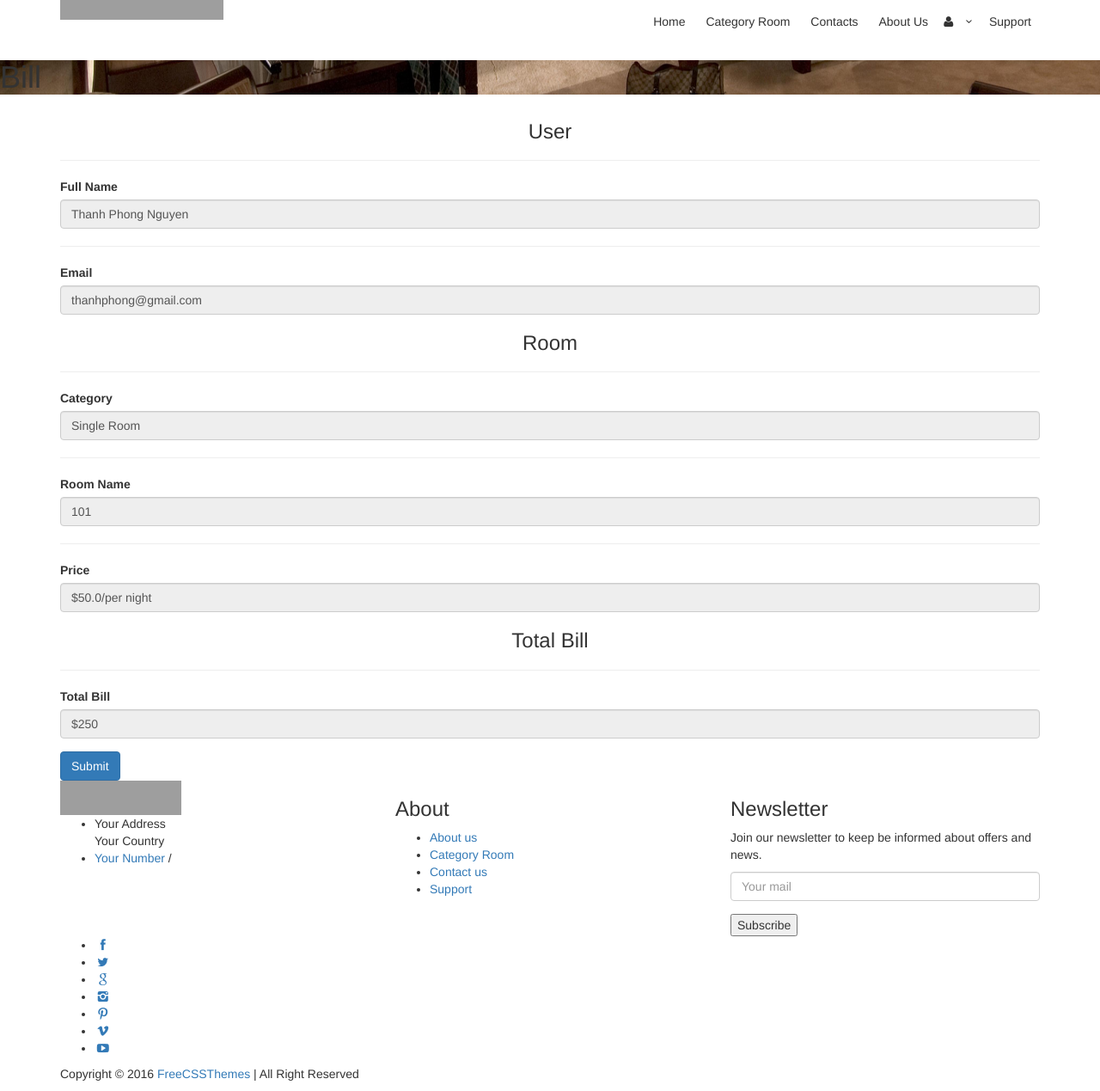
After one commit to phuthien007/django-project, a Django app: page /admin_booking/total_bill/3 in a window 1280 px wide. The commit adds this page. Shown: the whole page at 86% size. Run offline with Django 3.2, Linux system fonts and the light colour scheme; a user stored in the database is signed in; data comes from the database, SQL or seed files in the repository; both versions use the stored data as it was after the commit; data that the repository does not hold is empty; some libraries are stand-ins or nearby versions; grey boxes are pictures that could not be loaded.

Commit message:
update 1

```diff
--- a/booking_hotels/booking_hotels/booking/admin.py
+++ b/booking_hotels/booking_hotels/booking/admin.py
@@ -13,3 +13,4 @@ admin.site.register(Categories)
 admin.site.register(Booking,AdminBooking)
 admin.site.register(Comments)
 admin.site.register(service)
+admin.site.register(Voucher)
--- a/booking_hotels/booking_hotels/booking/models.py
+++ b/booking_hotels/booking_hotels/booking/models.py
@@ -48,7 +48,9 @@ class Booking(models.Model):
     number_children = models.IntegerField(default=0)
     arival_date = models.DateField()
     departure_date = models.DateField()
+    voucher_code = models.CharField(max_length=20, default=' ')
     UniqueConstraint(fields=['user', 'room'], name='unique_user_booking')
+
 
     def __str__(self):
         return self.user.first_name + ' ' + self.user.last_name + '-' + self.room.name
@@ -75,3 +77,15 @@ class Comments(models.Model):
 
     def __str__(self):
         return self.user.username + ' comment: ' + self.category.name
+
+class Voucher(models.Model):
+    code = models.CharField(max_length=20, unique=True)
+    name = models.CharField(max_length=100)
+    discount = models.FloatField(default=0)
+    qty = models.IntegerField(default=0)
+    description = models.CharField(max_length=100, null=True)
+    create_date = models.DateField(default= date.today())
+    end_date = models.DateField(null=True)
+
+    def __str__(self):
+        return self.name + self.qty
--- /dev/null
+++ b/booking_hotels/booking_hotels/booking/templates/admin/total_bill.html
@@ -0,0 +1,40 @@
+{% extends 'base.html' %}
+{% load static %}
+
+{% block sub %} Bill {% endblock %}
+
+{% block body %}
+<div class="container">
+    <form action="{% url 'accept_bill' %}" method="POST">
+        {% csrf_token %}
+        <div class="form-group">
+            <h3 class="text-center">User</h3>
+            <hr>
+            <label>Full Name</label>
+            <input type="text" class="form-control" value="{{ user.first_name }} {{user.last_name}}" readonly>
+            <hr>
+            <label >Email</label>
+            <input type="text" class="form-control" value="{{ user.username }}" name="username"  readonly>
+        </div>
+        <div class="form-group">
+            <h3 class="text-center">Room</h3>
+            <hr>
+            <label >Category</label>
+            <input type="text" class="form-control" value="{{ room.category.name }}" readonly>
+            <hr>
+            <label >Room Name</label>
+            <input type="text" class="form-control" value="{{ room.name }}" name="room_name" readonly>
+            <hr>
+            <label >Price</label>
+            <input type="text" class="form-control" value="${{ room.price }}/per night" readonly>
+        </div>
+        <div class="form-group">
+            <h3 class="text-center">Total Bill</h3>
+            <hr>
+            <label >Total Bill</label>
+            <input type="text" class="form-control" value="${{ total_price }}" readonly>
+        </div>
+        <button type="submit" class="btn btn-primary">Submit</button>
+    </form>
+</div>
+{% endblock %}
--- a/booking_hotels/booking_hotels/booking/templates/base.html
+++ b/booking_hotels/booking_hotels/booking/templates/base.html
@@ -141,9 +141,8 @@
                 <ul>
                     <li><a href="/about">About us</a></li>
                     <li><a href="{% url 'category_room_list' %}">Category Room</a></li>
-                    <li><a href="#">Activities</a></li>
                     <li><a href="/contact">Contact us</a></li>
-                    <li><a href="#">Gallery</a></li>
+<!--                    <li><a href="#">Gallery</a></li>-->
                     <li><a href="/support">Support</a></li>
                 </ul>
             </div>
--- a/booking_hotels/booking_hotels/booking/templates/contacts.html
+++ b/booking_hotels/booking_hotels/booking/templates/contacts.html
@@ -34,7 +34,8 @@
         	<div class="col-md-7 col-md-offset-1">
 
             <div id="message-contact"></div>
-				<form method="post" action="assets/contact.php" id="contactform">
+				<form method="post" action="{% url 'send_notification' %}" id="contactform">
+					{% csrf_token %}
 					<div class="row">
 						<div class="col-md-6 col-sm-6">
 							<div class="form-group">
@@ -54,7 +55,7 @@
 						<div class="col-md-6 col-sm-6">
 							<div class="form-group">
 								<label>Email</label>
-								<input type="email" id="email_contact" name="email_contact" class="form-control" placeholder="Enter Email">
+								<input type="email" id="email_contact" required name="email_contact" class="form-control" placeholder="Enter Email">
 							</div>
 						</div>
 						<div class="col-md-6 col-sm-6">
--- a/booking_hotels/booking_hotels/booking/urls.py
+++ b/booking_hotels/booking_hotels/booking/urls.py
@@ -28,5 +28,7 @@ urlpatterns = [
     path('assign_rooms/<int:id>', assign_rooms, name='assign_rooms'),
     path('admin_booking/', admin_booking, name='admin_booking'),
     path('admin_booking/delete/<int:id>', admin_booking_room_delete, name='admin_booking_room_delete'),
-
+    path('admin_booking/total_bill/<int:id>', total_bill, name='total_bill'),
+    path('admin_booking/accept_bill/', accept_bill, name='accept_bill'),
+    path('send_notification/',send_notification,name= 'send_notification'),
 ]
--- a/booking_hotels/booking_hotels/booking/views.py
+++ b/booking_hotels/booking_hotels/booking/views.py
@@ -2,6 +2,7 @@ from django.contrib.auth import authenticate, login, logout
 from django.contrib.auth.decorators import login_required
 from django.contrib.auth.hashers import make_password, check_password
 from django.contrib.auth.models import User
+from django.core.mail import send_mail
 from django.shortcuts import render, redirect
 from .models import *
 from datetime import date, datetime
@@ -9,6 +10,8 @@ from datetime import date, datetime
 
 # Create your views here.
 # url home page
+
+
 def index(request):
     category_lst = Categories.objects.all()
     comments = Comments.objects.order_by('-create_date')[:5]
@@ -184,6 +187,7 @@ def booking_room(request):
         check_out_date = request.POST['check_out']
         adults = (request.POST['adults'])
         children = (request.POST['children'])
+        voucher_code = request.POST['voucher_code']
         try:
             check_in_date = format_date(check_in_date)
             check_out_date = format_date(check_out_date)
@@ -193,6 +197,19 @@ def booking_room(request):
         adults = 0 if (adults == '') else int(adults)
         children = 0 if (children == '') else int(children)
         my_room = Booking.objects.filter(user=request.user)
+        voucher = Voucher.objects.filter(code = voucher_code).first()
+        if voucher != ' ' and voucher is not None:
+            if voucher.qty > 0:
+                voucher.qty-=1
+                voucher.save()
+            elif voucher.create_date > date.today():
+                voucher_code = ' '
+            elif voucher.end_date < date.today():
+                voucher_code = ' '
+            else:
+                voucher_code = ' '
+        else:
+            voucher_code = ' '
         if data is not None and adults != 0  and (adults + children) <=10 :
             data = data.split()
             for item in data:
@@ -202,7 +219,7 @@ def booking_room(request):
                     room.status = 2
                     room.save()
                     a = Booking.objects.create(room=room, user=request.user, number_adults=adults, number_children=children,
-                                           arival_date=check_in_date, departure_date=check_out_date)
+                                           arival_date=check_in_date, departure_date=check_out_date, voucher_code = voucher_code)
                     a.save()
         my_room = Booking.objects.filter(user=request.user)
         return render(request, 'user/my_rooms.html', {'room_list': my_room})
@@ -308,3 +325,53 @@ def admin_booking_room_delete(request,id):
     except:
         pass
     return redirect('admin_booking')
+
+def total_bill(request,id):
+    if not request.user.is_staff:
+        return redirect('/admin')
+    b1 = Booking.objects.filter(id = id).first()
+    a = int(str(b1.departure_date - b1.arival_date).split()[0])
+    if( a<0 ):
+        return redirect('admin_booking')
+    else:
+        user = b1.user
+        room = b1.room
+        total_price = a * int(room.price)
+        voucher = Voucher.objects.filter(code = b1.voucher_code).first()
+        if voucher != ' ' and voucher is not None:
+            total_price-= voucher.discount * a * int(room.price)
+        return render(request, 'admin/total_bill.html',{"user":user,"room":room,"total_price":total_price})
+
+def accept_bill(request):
+    if not request.user.is_staff:
+        return redirect('/admin')
+    if request.method == 'POST':
+        room = Rooms.objects.filter(name = request.POST['room_name']).first()
+        user = User.objects.filter(username=request.POST['username']).first()
+        b = Booking.objects.filter(room = room, user= user).first()
+        b.delete()
+        room.status = 0
+        room.save()
+        return redirect(admin_booking)
+
+
+
+EMAIL_HOST_USER = 'phailamsaonana@gmail.com'
+def send_notification(request):
+    if request.method == 'POST':
+        first_name = (request.POST['name_contact'])
+        last_name = (request.POST['lastname_contact'])
+        email  = request.POST['email_contact']
+        phone_contact = request.POST['phone_contact']
+        message_contact = request.POST['message_contact']
+        mgs = f'''
+            From:  {email}
+            Fullname: {first_name} {last_name}
+            Phone: {phone_contact}
+            Send Message: {message_contact}
+        '''
+        send_mail("A new Customer",
+                  "Your Message Sent", EMAIL_HOST_USER, [email], fail_silently=False)
+        send_mail("A new Customer",
+                  mgs, EMAIL_HOST_USER, [EMAIL_HOST_USER], fail_silently=False)
+        return render(request, 'success.html')
```
Also changed, not shown: booking_hotels/booking_hotels/booking/templates/admin/admin_booking.html (+17 -20 lines), booking_hotels/booking_hotels/booking/templates/detail_room/room_list.html (+11 -1 lines), booking_hotels/booking_hotels/booking/templates/success.html (added, +10 -0 lines), booking_hotels/booking_hotels/booking_hotels/settings.py (+15 -1 lines), booking_hotels/booking_hotels/booking/migrations/0012_alter_comments_create_date.py (added), booking_hotels/booking_hotels/booking/migrations/0013_auto_20210509_2031.py (added), booking_hotels/booking_hotels/booking/migrations/0014_voucher_discount.py (added), booking_hotels/booking_hotels/db.sqlite3.
